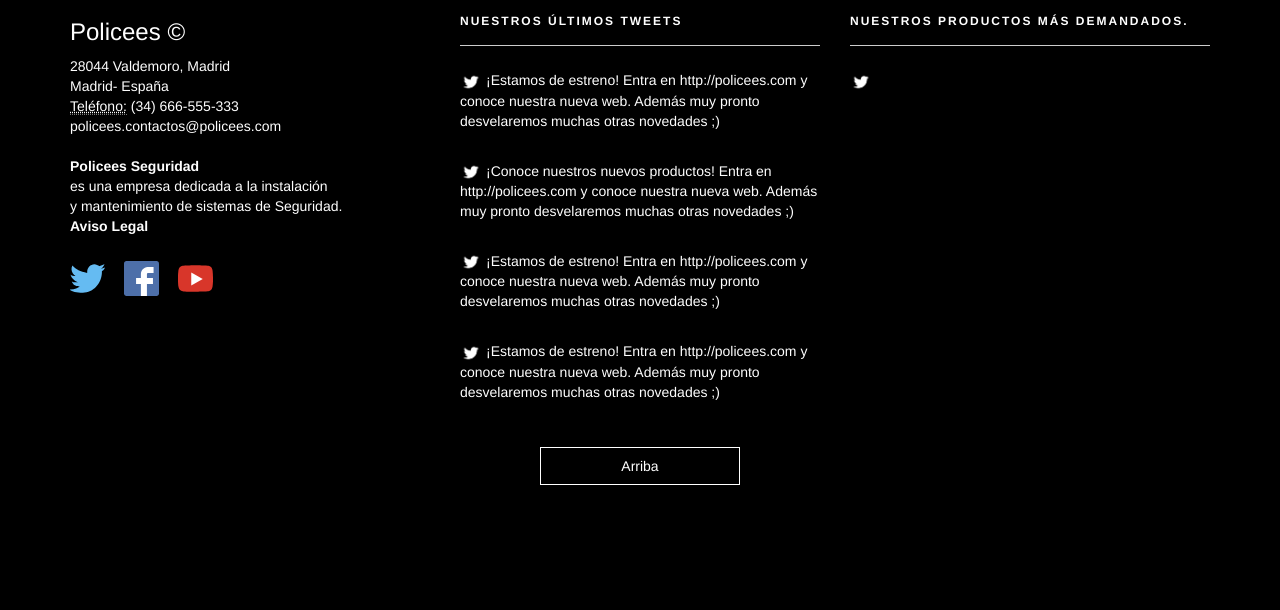
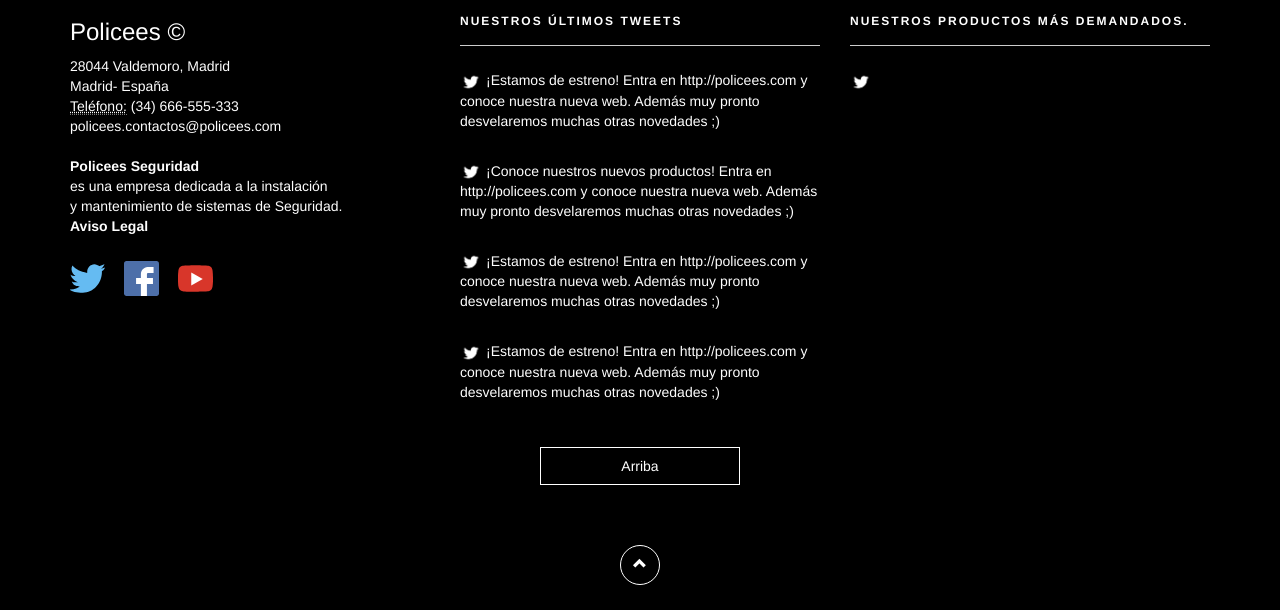
Before and after one commit to fernandorosero/Policees, a PHP site: page /Policees/index.php in a window 1280 px wide. Shown: the part 1567-2177 px from the top of the page. Before the commit the page ends 2052 px from the top, so only its background shows below. Run offline with PHP 8.4, Linux system fonts and the light colour scheme; some libraries are stand-ins or nearby versions.

Commit message:
Lenovo-Casa

```diff
--- a/footer.php
+++ b/footer.php
@@ -68,5 +68,10 @@
         <div class="btnFant">
             <a href="#arriba" id="abajo" class="arriba" >Arriba</a>
         </div>
+        <div class="btnFant">
+            <a href="#arriba" id="abajo" class="arriba" style="border-radius: 50px; height: 40px; width:40px;">
+                <span class="glyphicon glyphicon-chevron-up"></span>
+                </a>
+        </div>
     </div>
 </footer>
```
